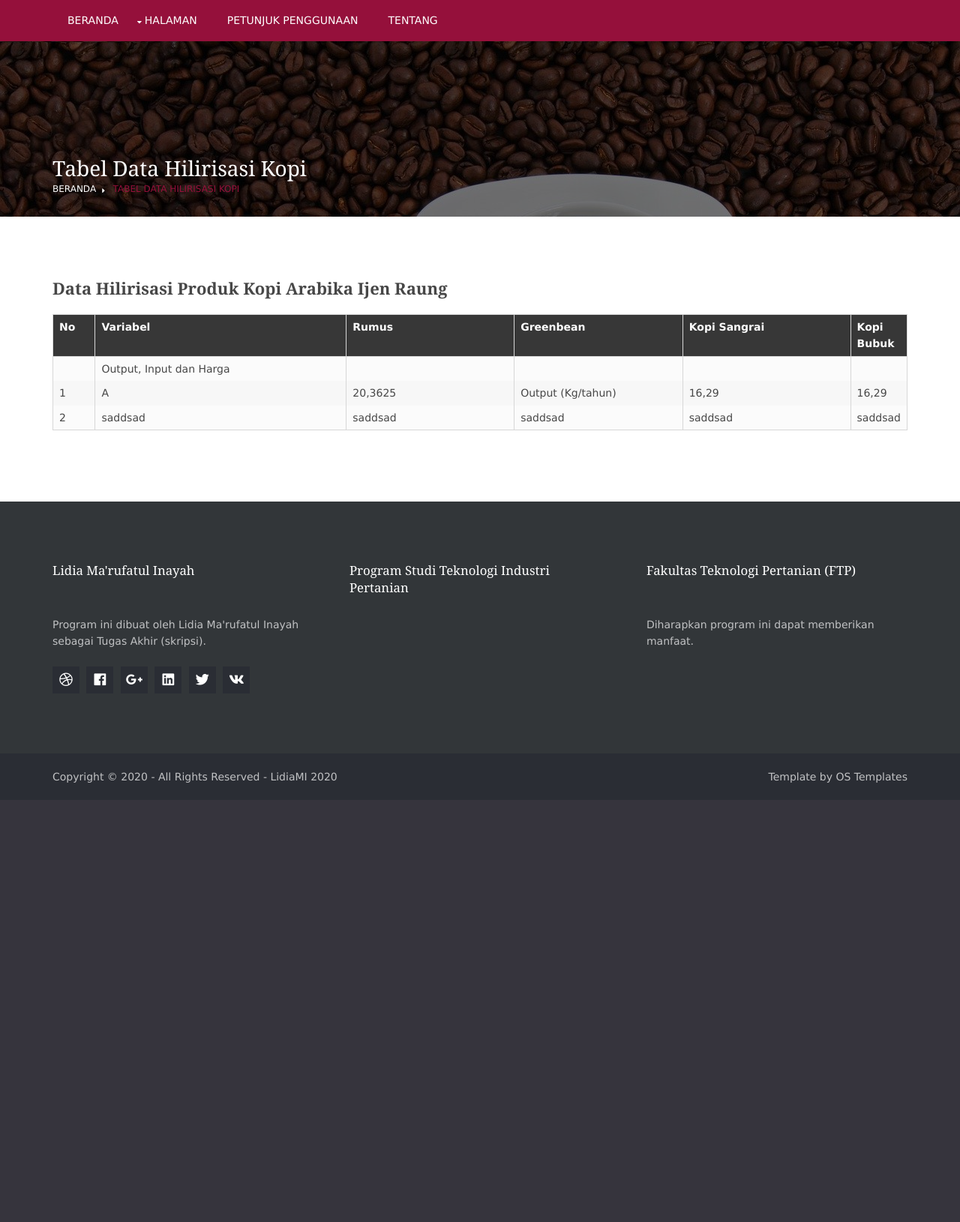
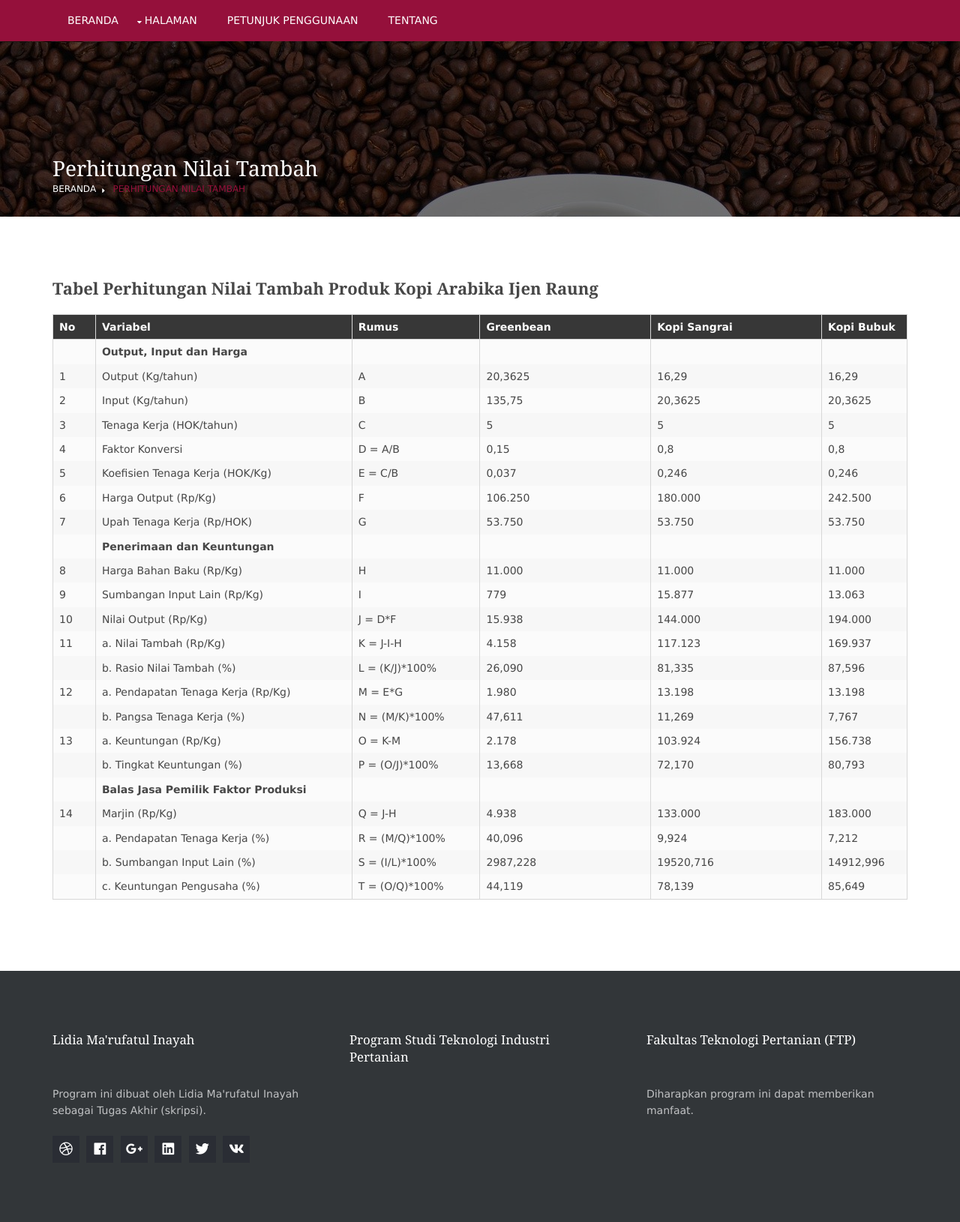
Before and after one commit to adifia/lidia-kopi, a PHP site: page /hilirisasiprodukkopi/nilai-tambah.php in a window 1280 px wide. Shown: the part 121-1751 px from the top of the page at 75% size. Before the commit the page ends 1188 px from the top, so only its background shows below. Run offline with PHP 8.4, Linux system fonts and the light colour scheme.

Commit message:
add page nilai tambah

```diff
--- a/header.php
+++ b/header.php
@@ -53,7 +53,7 @@ $page = $GLOBALS['page'];
                     <li><a class="drop" href="#">Halaman</a>
                         <ul>
                             <li><a href="data.php">Data Hilirisasi Produk Kopi Arabika Ijen Raung</a></li>
-                            <li><a href="nilai-tambah.php">Nilai Tambah</a></li>
+                            <li><a href="nilai-tambah.php">Perhitungan Nilai Tambah</a></li>
                         </ul>
                     </li>
                     <li <?php if ($page == "petunjuk") {
--- a/nilai-tambah.php
+++ b/nilai-tambah.php
@@ -1,5 +1,5 @@
 <?php
-$title = "Data Hilirisasi Produk Kopi Arabika Ijen Raung";
+$title = "Tabel Perhitungan Nilai Tambah Produk Kopi Arabika Ijen Raung";
 $GLOBALS['page'] = "halaman";
 include_once "header.php";
 // include_once "ambildata.php";
@@ -8,12 +8,12 @@ include_once "header.php";
 <div class="wrapper bgded overlay" style="background-image:url('images/kopi2.jpg');">
 	<div id="breadcrumb" class="hoc clear">
 		<!-- ################################################################################################ -->
-		<h6 class="heading">Tabel Data Hilirisasi Kopi</h6>
+		<h6 class="heading">Perhitungan nilai tambah</h6>
 		<ul>
 			<li><a href="index.php">Beranda</a></li>
 			<!-- <li><a href="#">Lorem</a></li>
 			<li><a href="#">Ipsum</a></li> -->
-			<li><a href="#">Tabel Data Hilirisasi Kopi</a></li>
+			<li><a href="#">Perhitungan nilai tambah</a></li>
 		</ul>
 		<!-- ################################################################################################ -->
 	</div>
@@ -27,7 +27,7 @@ include_once "header.php";
 				<div class="col-md-12">
 					<div class="panel panel-info panel-dashboard">
 						<div class="panel-heading centered">
-							<h2 class="panel-title"><strong>Data Hilirisasi Produk Kopi Arabika Ijen Raung </strong></h2>
+							<h2 class="panel-title"><strong>Tabel perhitungan nilai tambah produk kopi arabika ijen raung </strong></h2>
 						</div>
 						<div class="panel-body">
 							<table class="table table-bordered table-striped table-admin">
@@ -35,7 +35,7 @@ include_once "header.php";
 									<tr>
 										<th width="5%">No</th>
 										<th width="30%">Variabel</th>
-										<th width="20%">Rumus</th>
+										<th width="15%">Rumus</th>
 										<th width="20%">Greenbean</th>
 										<th width="20%">Kopi Sangrai</th>
 										<th width="20%">Kopi Bubuk</th>
@@ -44,7 +44,7 @@ include_once "header.php";
 								<tbody>
 									<tr>
 										<td></td>
-										<td>Output, Input dan Harga</td>
+										<td class="bold">Output, Input dan Harga</td>
 										<td></td>
 										<td></td>
 										<td></td>
@@ -52,9 +52,9 @@ include_once "header.php";
 									</tr>
 									<tr>
 										<td>1</td>
+										<td>Output (Kg/tahun)</td>
 										<td>A</td>
 										<td>20,3625
-										<td>Output (Kg/tahun)</td>
 										</td>
 										<td>16,29
 										</td>
@@ -63,11 +63,171 @@ include_once "header.php";
 									</tr>
 									<tr>
 										<td>2</td>
-										<td>saddsad</td>
-										<td>saddsad</td>
-										<td>saddsad</td>
-										<td>saddsad</td>
-										<td>saddsad</td>
+										<td>Input (Kg/tahun)</td>
+										<td>B</td>
+										<td>135,75</td>
+										<td>20,3625</td>
+										<td>20,3625</td>
+									</tr>
+									<tr>
+										<td>3</td>
+										<td>Tenaga Kerja (HOK/tahun)</td>
+										<td>C</td>
+										<td>5</td>
+										<td>5</td>
+										<td>5</td>
+									</tr>
+									<tr>
+										<td>4</td>
+										<td>Faktor Konversi</td>
+										<td>D = A/B</td>
+										<td>0,15</td>
+										<td>0,8</td>
+										<td>0,8</td>
+									</tr>
+									<tr>
+										<td>5</td>
+										<td>Koefisien Tenaga Kerja (HOK/Kg)</td>
+										<td>E = C/B</td>
+										<td>0,037</td>
+										<td>0,246</td>
+										<td>0,246</td>
+									</tr>
+									<tr>
+										<td>6</td>
+										<td>Harga Output (Rp/Kg)</td>
+										<td>F</td>
+										<td> 106.250 </td>
+										<td> 180.000 </td>
+										<td> 242.500 </td>
+									</tr>
+									<tr>
+										<td>7</td>
+										<td>Upah Tenaga Kerja (Rp/HOK)</td>
+										<td>G</td>
+										<td> 53.750 </td>
+										<td> 53.750 </td>
+										<td> 53.750 </td>
+									</tr>
+									<tr>
+										<td></td>
+										<td class="bold">Penerimaan dan Keuntungan</td>
+										<td></td>
+										<td></td>
+										<td></td>
+										<td></td>
+									</tr>
+									<tr>
+										<td>8</td>
+										<td>Harga Bahan Baku (Rp/Kg)</td>
+										<td>H</td>
+										<td> 11.000 </td>
+										<td> 11.000 </td>
+										<td> 11.000 </td>
+									</tr>
+									<tr>
+										<td>9</td>
+										<td>Sumbangan Input Lain (Rp/Kg)</td>
+										<td>I</td>
+										<td> 779 </td>
+										<td> 15.877 </td>
+										<td> 13.063 </td>
+									</tr>
+									<tr>
+										<td>10</td>
+										<td>Nilai Output (Rp/Kg)</td>
+										<td>J = D*F</td>
+										<td> 15.938 </td>
+										<td> 144.000 </td>
+										<td> 194.000 </td>
+									</tr>
+									<tr>
+										<td>11</td>
+										<td>a. Nilai Tambah (Rp/Kg)</td>
+										<td>K = J-I-H</td>
+										<td> 4.158 </td>
+										<td> 117.123 </td>
+										<td> 169.937 </td>
+									</tr>
+									<tr>
+										<td> </td>
+										<td>b. Rasio Nilai Tambah (%)</td>
+										<td>L = (K/J)*100%</td>
+										<td> 26,090</td>
+										<td> 81,335</td>
+										<td> 87,596</td>
+									</tr>
+									<tr>
+										<td>12</td>
+										<td>a. Pendapatan Tenaga Kerja (Rp/Kg)</td>
+										<td>M = E*G</td>
+										<td> 1.980 </td>
+										<td> 13.198 </td>
+										<td> 13.198 </td>
+									</tr>
+									<tr>
+										<td></td>
+										<td>b. Pangsa Tenaga Kerja (%)</td>
+										<td>N = (M/K)*100%</td>
+										<td> 47,611 </td>
+										<td> 11,269 </td>
+										<td> 7,767 </td>
+									</tr>
+									<tr>
+										<td>13</td>
+										<td>a. Keuntungan (Rp/Kg)</td>
+										<td>O = K-M</td>
+										<td> 2.178 </td>
+										<td> 103.924 </td>
+										<td> 156.738 </td>
+									</tr>
+									<tr>
+										<td></td>
+										<td>b. Tingkat Keuntungan (%)</td>
+										<td>P = (O/J)*100%</td>
+										<td> 13,668 </td>
+										<td> 72,170 </td>
+										<td> 80,793 </td>
+									</tr>
+									<tr>
+										<td></td>
+										<td class="bold">Balas Jasa Pemilik Faktor Produksi</td>
+										<td></td>
+										<td></td>
+										<td></td>
+										<td></td>
+									</tr>
+									<tr>
+										<td>14</td>
+										<td>Marjin (Rp/Kg)</td>
+										<td>Q = J-H</td>
+										<td> 4.938 </td>
+										<td> 133.000 </td>
+										<td> 183.000 </td>
+									</tr>
+									<tr>
+										<td></td>
+										<td>a. Pendapatan Tenaga Kerja (%)</td>
+										<td>R = (M/Q)*100%</td>
+										<td> 40,096 </td>
+										<td> 9,924 </td>
+										<td> 7,212 </td>
+									</tr>
+									<tr>
+										<td></td>
+										<td>b. Sumbangan Input Lain (%)</td>
+										<td>S = (I/L)*100%</td>
+										<td> 2987,228 </td>
+										<td> 19520,716 </td>
+										<td> 14912,996 </td>
+									</tr>
+									<tr>
+										<td></td>
+										<td>c. Keuntungan Pengusaha (%)</td>
+										<td>T = (O/Q)*100%</td>
+										<td> 44,119 </td>
+										<td> 78,139 </td>
+										<td> 85,649 </td>
 									</tr>
 
 								</tbody>
```
